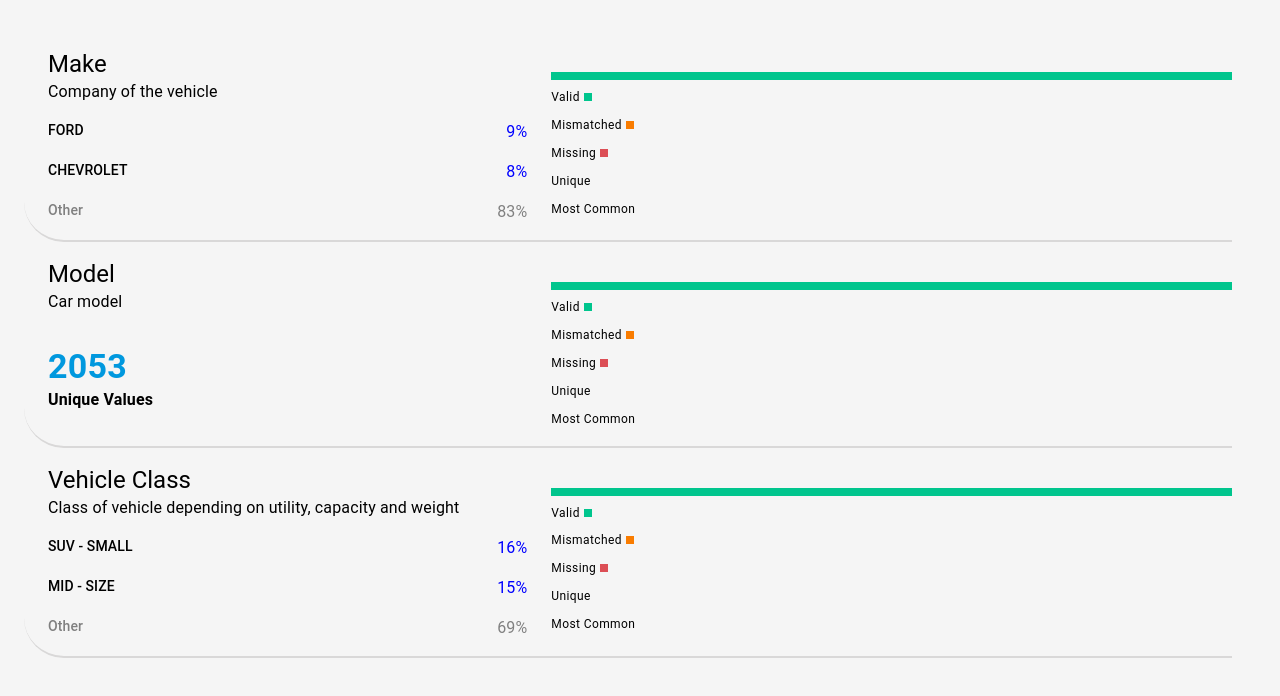
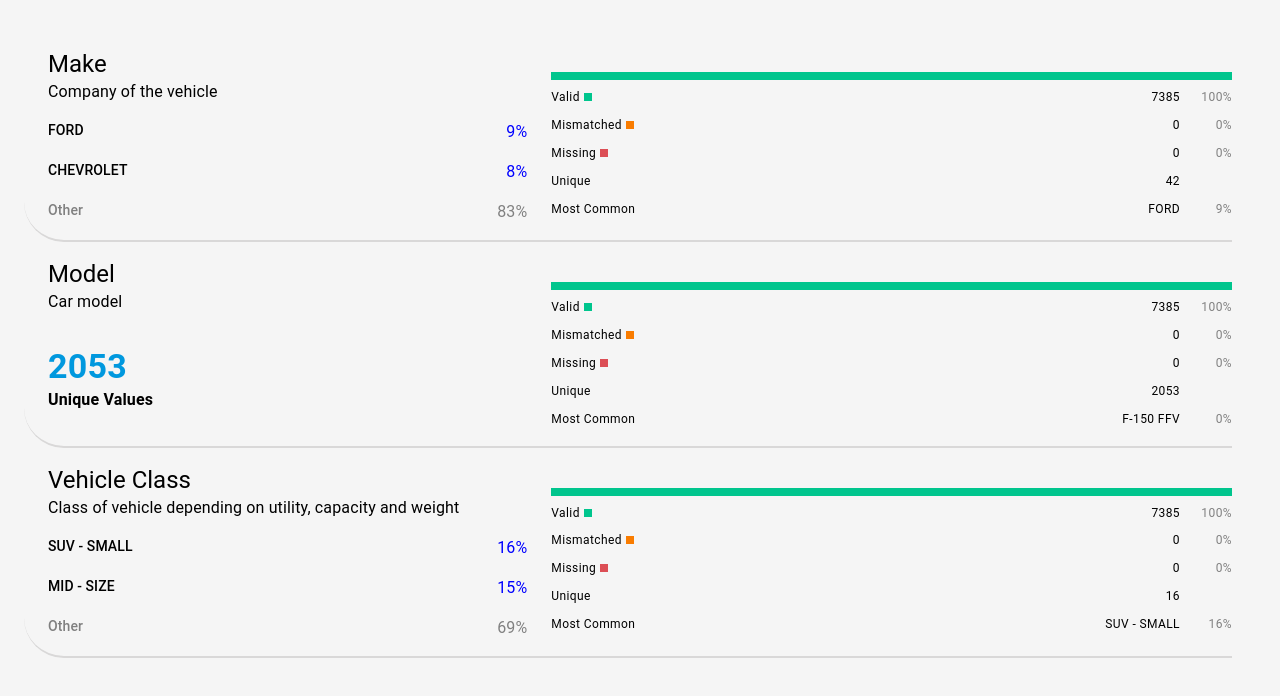
Before and after one commit to narges-safari/dqc-mini-frontend, a React (Create React App) app: page / in a window 1280 px wide. Shown: the top 696 px of the page. Built offline with nearby package versions, Linux system fonts and the light colour scheme.

Commit message:
fix: fix data types

```diff
--- a/src/components/Statistic/Statistic.tsx
+++ b/src/components/Statistic/Statistic.tsx
@@ -2,7 +2,7 @@ import { Box, Typography } from "@mui/material";
 import { IStatisticProps } from "./Statistic.types";
 
 const Statistic = (props: IStatisticProps) => {
-  const { name, color, quantityOrMostCommen, percent } = props;
+  const { name, color, detail, percentage } = props;
 
   return (
     <Box display={"flex"} justifyContent={"space-between"} marginTop={1}>
@@ -11,7 +11,7 @@ const Statistic = (props: IStatisticProps) => {
         {color && <Box marginLeft={0.5} bgcolor={color} height={8} width={8} />}
       </Box>
       <Box display={"flex"} justifyContent={"space-between"}>
-        <Typography variant={"caption"}>{quantityOrMostCommen}</Typography>
+        <Typography variant={"caption"}>{detail}</Typography>
         <Typography
           display={"flex"}
           justifyContent={"flex-end"}
@@ -19,9 +19,9 @@ const Statistic = (props: IStatisticProps) => {
           color={"gray"}
           paddingLeft={2}
           width={36}
-          visibility={percent === undefined ? "hidden" : "unset"}
+          visibility={percentage === undefined ? "hidden" : "unset"}
         >
-          {`${percent}%`}
+          {`${percentage}%`}
         </Typography>
       </Box>
     </Box>
--- a/src/components/Statistic/Statistic.types.ts
+++ b/src/components/Statistic/Statistic.types.ts
@@ -1,6 +1,6 @@
 export interface IStatisticProps {
   name: string;
   color?: string;
-  quantityOrMostCommen: number | string;
-  percent?: number;
+  percentage?: number;
+  detail: string;
 }
```
